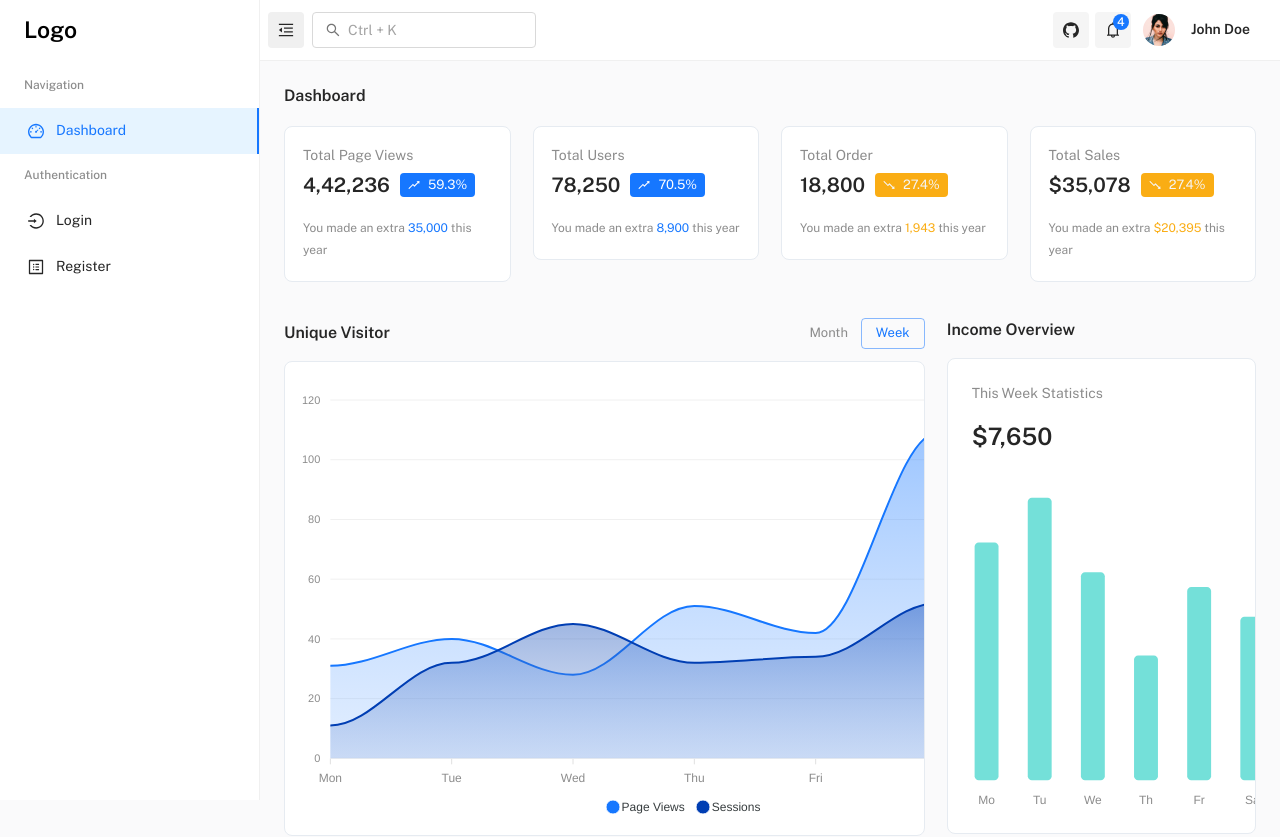
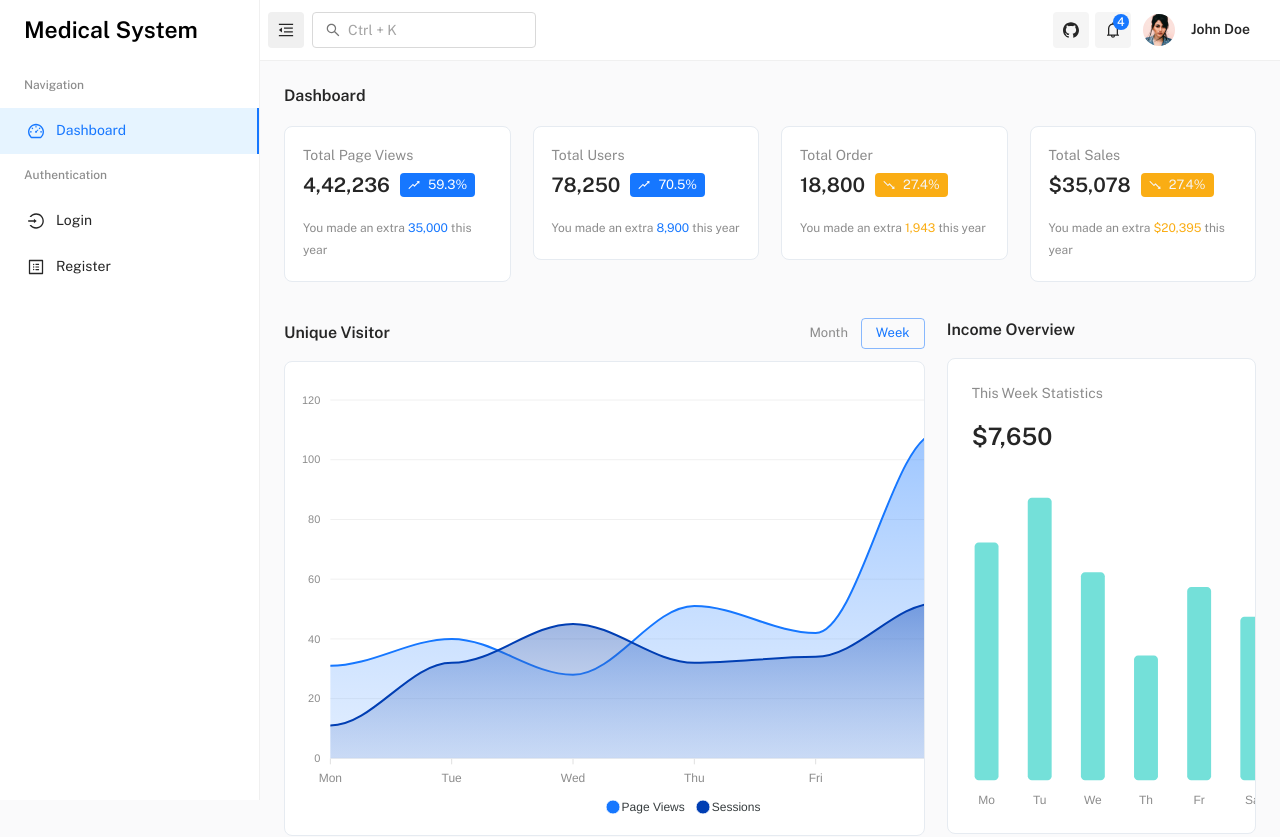
Before and after one commit to kaleem-uet/medical, a React (Vite) app: page / in a window 1280 px wide. Shown: the top 837 px of the page. Built offline with nearby package versions, Linux system fonts and the light colour scheme.

Commit message:
logo updated

```diff
--- a/src/components/Logo/Logo.jsx
+++ b/src/components/Logo/Logo.jsx
@@ -1,7 +1,6 @@
 // material-ui
 import { useTheme } from '@mui/material/styles';
 import Typography from '@mui/material/Typography'
-
 /**
  * if you want to use image instead of <svg> uncomment following.
  *
@@ -25,7 +24,7 @@ const Logo = () => {
      */
     <>
 
-      <Typography variant="body1" color="initial" fontWeight="bold" sx={{fontSize: "23px"}}>Logo</Typography>
+      <Typography variant="body1" color="initial" fontWeight="bold" sx={{fontSize: "23px"}}> Medical System</Typography>
 
       {/* <svg width="118" height="35" viewBox="0 0 118 35" fill="none" xmlns="http://www.w3.org/2000/svg">
         <path
```
